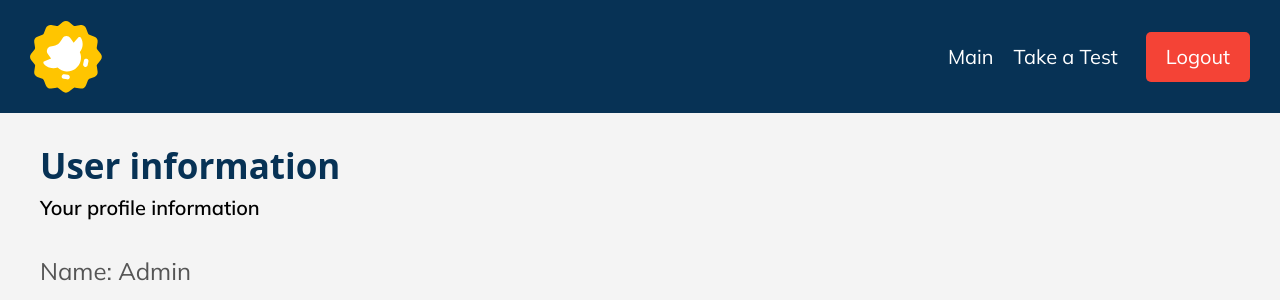
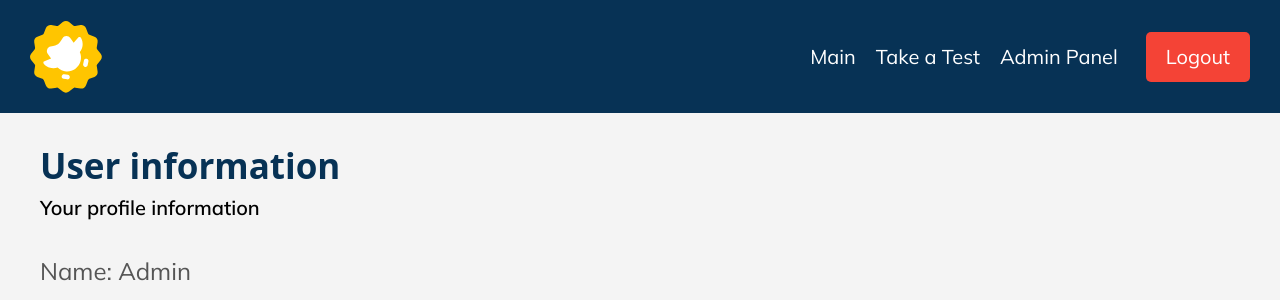
Before and after one commit to mahmudulashev/English-Quiz, a Flask app: page /profile in a window 1280 px wide. Shown: the top 300 px of the page. Run offline with Flask 3, Linux system fonts and the light colour scheme; a user stored in the database is signed in; data comes from the database, SQL or seed files in the repository; both versions use the stored data as it was after the commit.

Commit message:
Add admin panel link to profile navigation

```diff
--- a/templates/profile.html
+++ b/templates/profile.html
@@ -43,7 +43,9 @@
             <ul>
                 <li><a href="/">Main</a></li>
                 <li><a href="/test-cover">Take a Test</a></li>
+                <li><a href="/admin">Admin Panel</a></li>
                 <li><a  class="logout-btn" href="/logout">Logout</a></li>
+
 
             </ul>
         </nav>
```
Also changed, not shown: users.db.
